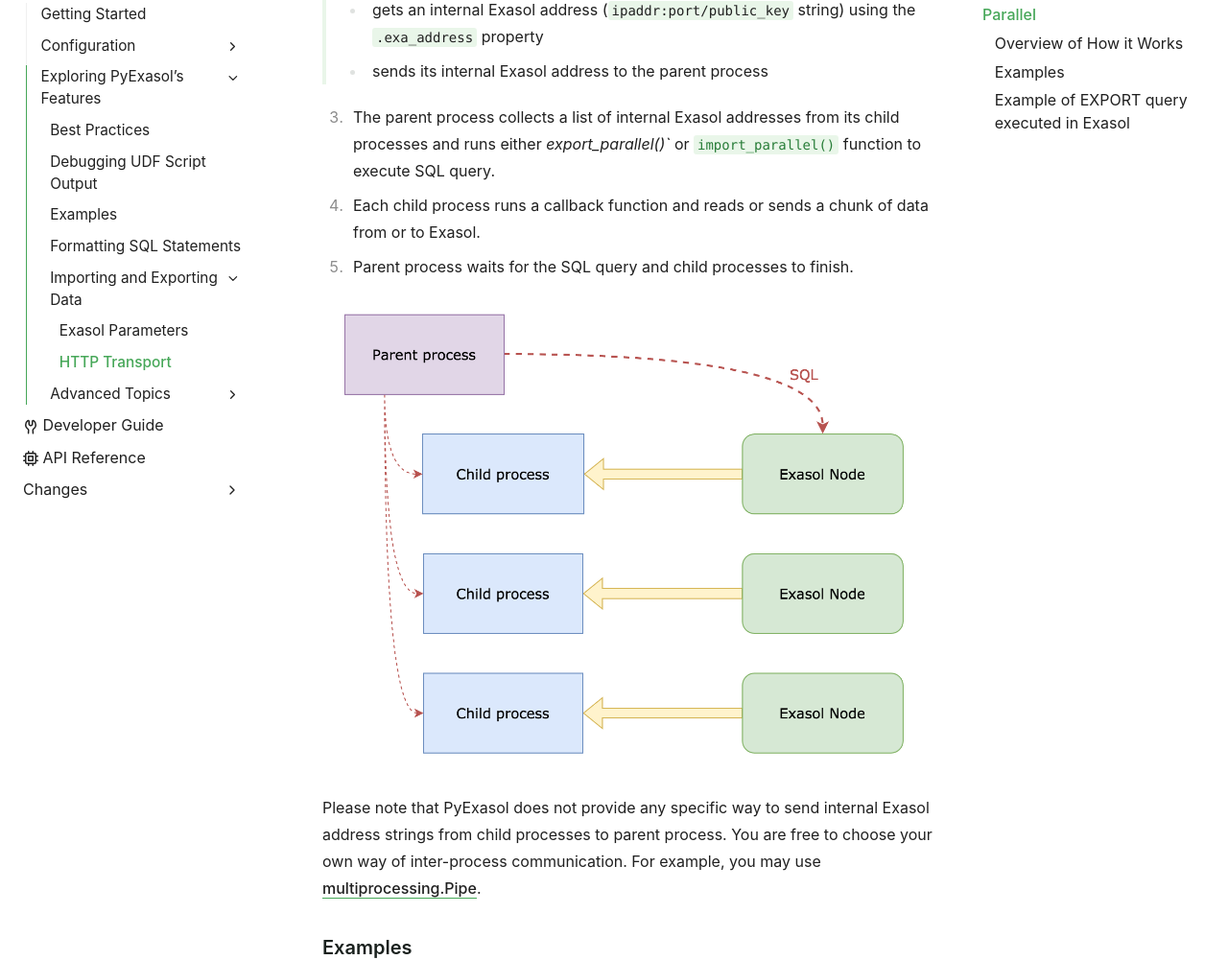
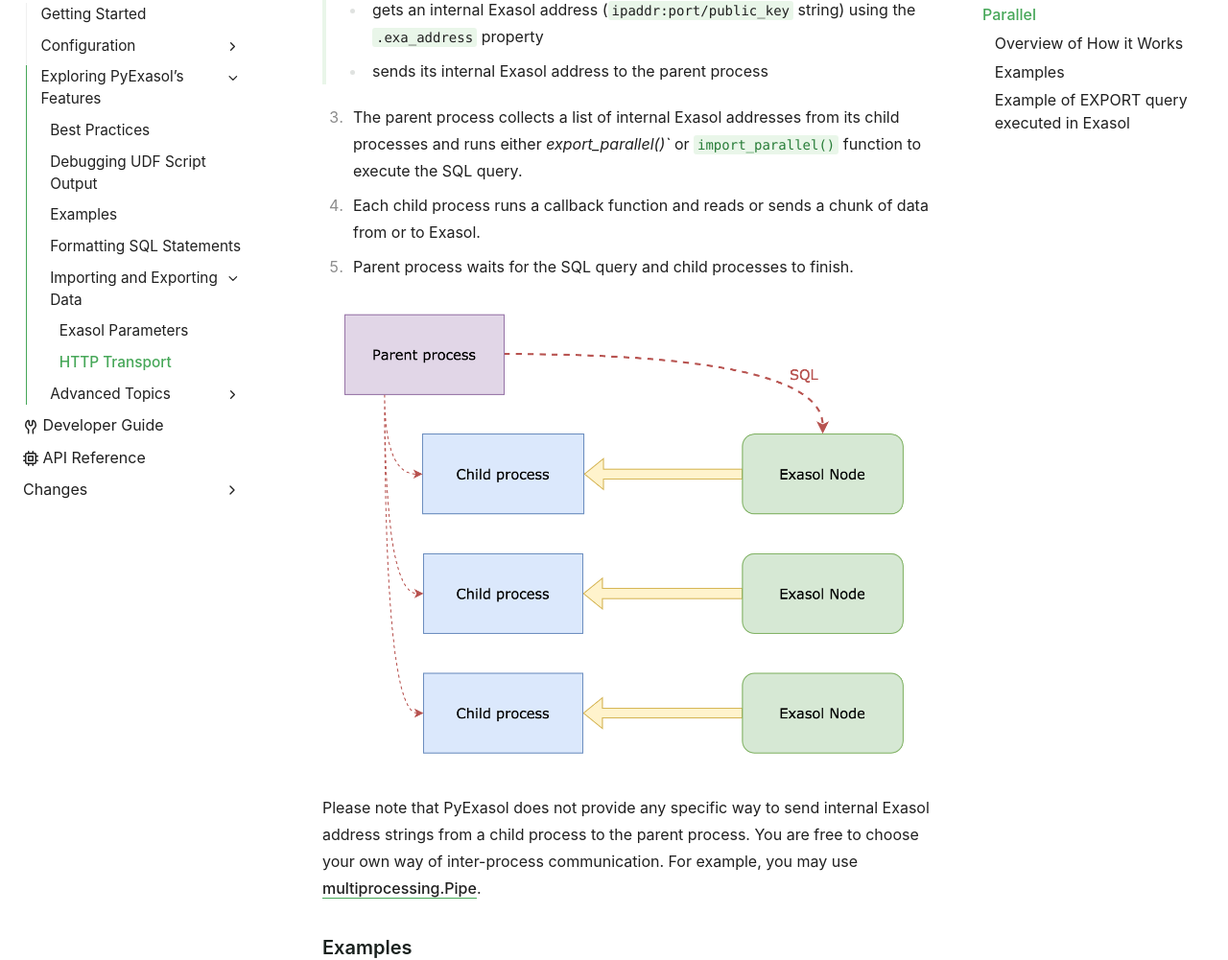
Before and after one commit to exasol/pyexasol, a Sphinx documentation site: the page built from doc/user_guide/exploring_features/import_and_export/http_transport.rst, in a window 1280 px wide and 1400 px high, scrolled down 930 px. Shown: the part 120-1121 px from the top of the window at 96% size. Built offline with Sphinx 7.4.7, drawn with Linux system fonts in a browser that asks for light colours.

Commit message:
Apply review comments + grammar fix

```diff
--- a/doc/user_guide/exploring_features/import_and_export/http_transport.rst
+++ b/doc/user_guide/exploring_features/import_and_export/http_transport.rst
@@ -42,14 +42,14 @@ Overview of How it Works
   * sends its internal Exasol address to the parent process
 
 3. The parent process collects a list of internal Exasol addresses from its child
-   processes and runs either `export_parallel()`` or ``import_parallel()`` function to execute SQL query.
+   processes and runs either `export_parallel()`` or ``import_parallel()`` function to execute the SQL query.
 4. Each child process runs a callback function and reads or sends a chunk of data from or to Exasol.
 5. Parent process waits for the SQL query and child processes to finish.
 
 .. image:: /_static/parallel_export.png
 
 Please note that PyExasol does not provide any specific way to send internal Exasol
-address strings from child processes to parent process. You are free to choose your own
+address strings from a child process to the parent process. You are free to choose your own
 way of inter-process communication. For example, you may use
 `multiprocessing.Pipe <https://docs.python.org/3/library/multiprocessing.html?highlight=Pipes#exchanging-objects-between-processes>`__.
 
```
